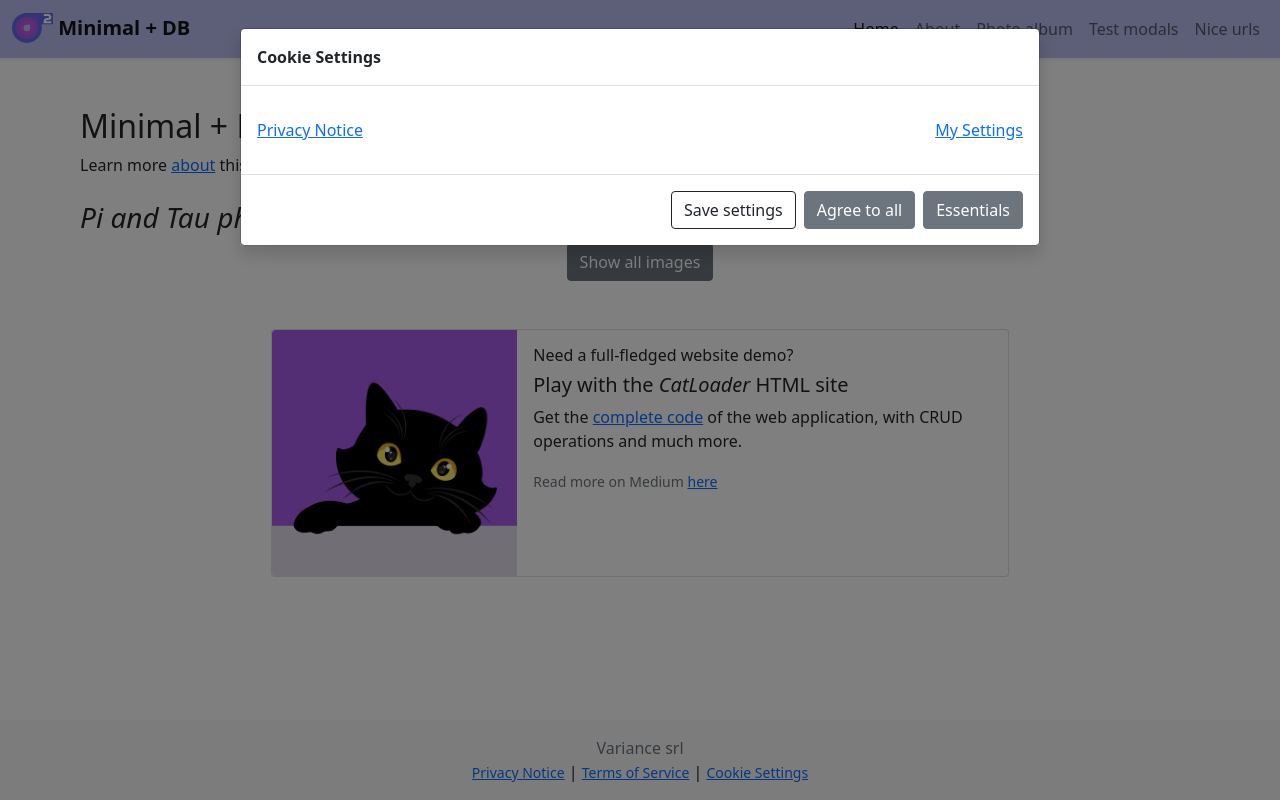
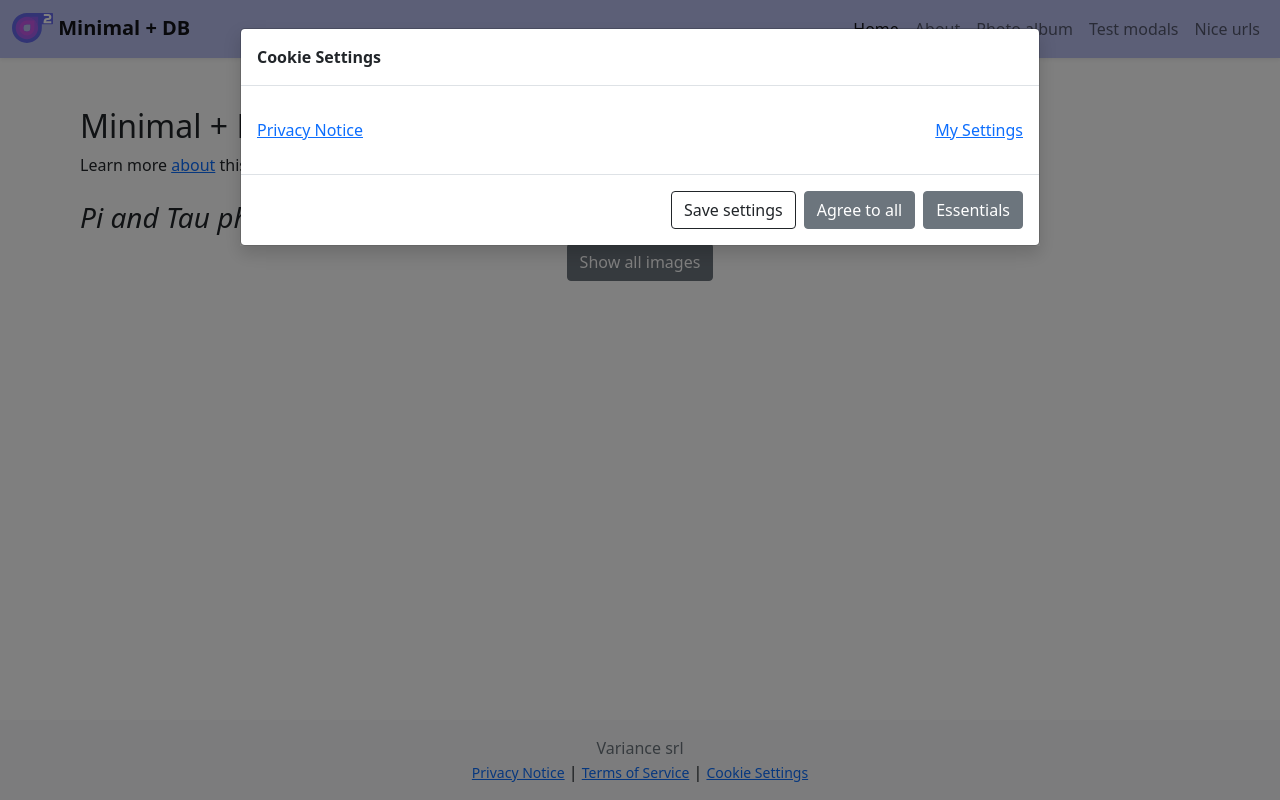
Before and after one commit to VarianceDigital/minimal-db, a Flask app: page / in a window 1280 px wide. Run offline with Flask 2, Linux system fonts and the light colour scheme; data that the repository does not hold is empty; some libraries are stand-ins or nearby versions.

Commit message:
Update index.html

```diff
--- a/minimaldb/templates/home/index.html
+++ b/minimaldb/templates/home/index.html
@@ -30,7 +30,7 @@
     </div>
     <p class="text-center mb-5"><a href="{{url_for('bl_photoalbum.list')}}" class="btn btn-secondary btn-outline"  role="button">Show all images</a></p>
 
-    <div class="row justify-content-center">
+    <!--div class="row justify-content-center">
     <div class="col-8">
     <div class="card mb-5">
       <div class="row g-0">
@@ -50,6 +50,6 @@
       </div>
     </div>
     </div>
-    </div>
+    </div!-->
 </div>
 {% endblock %}
```
